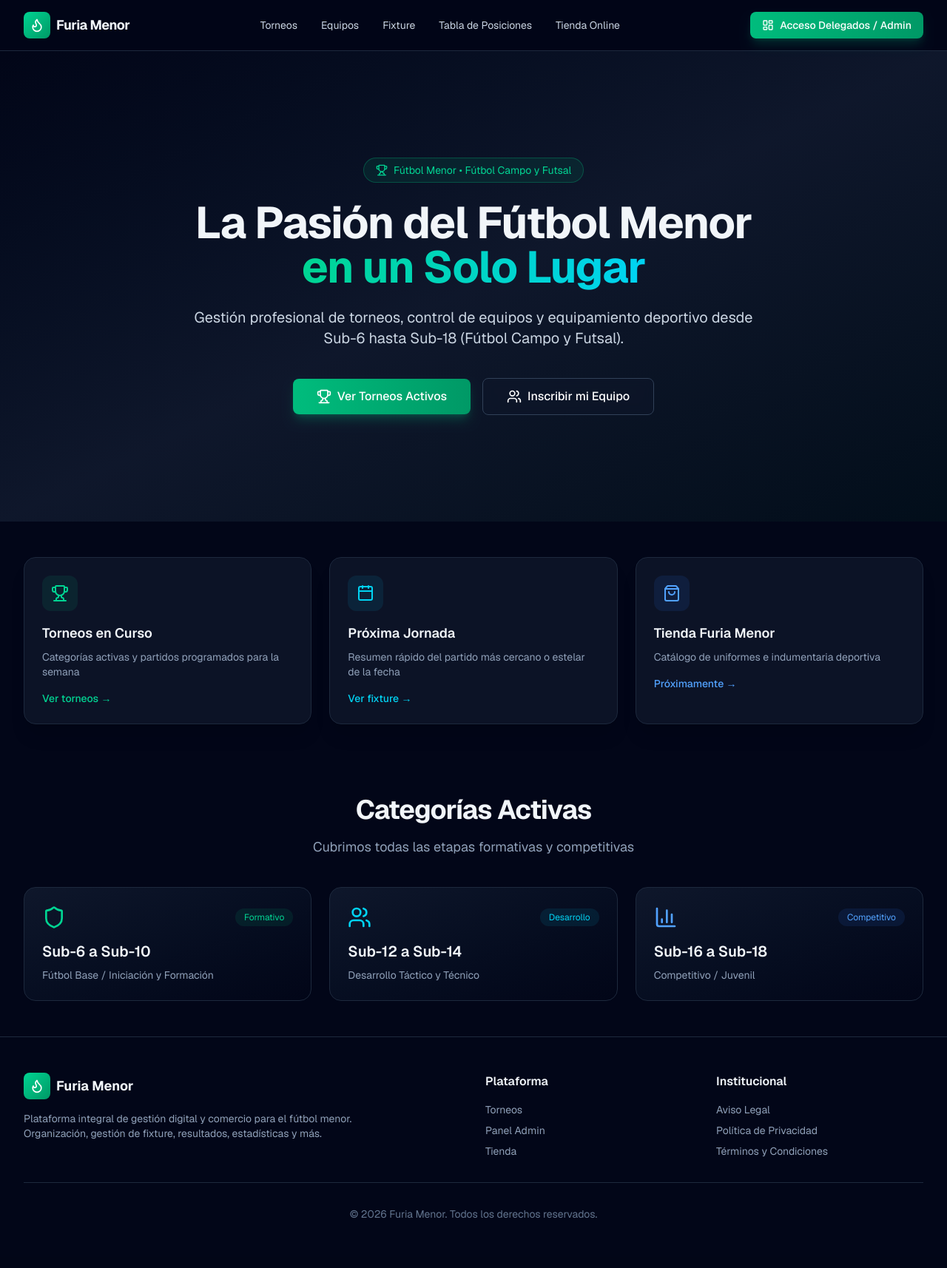
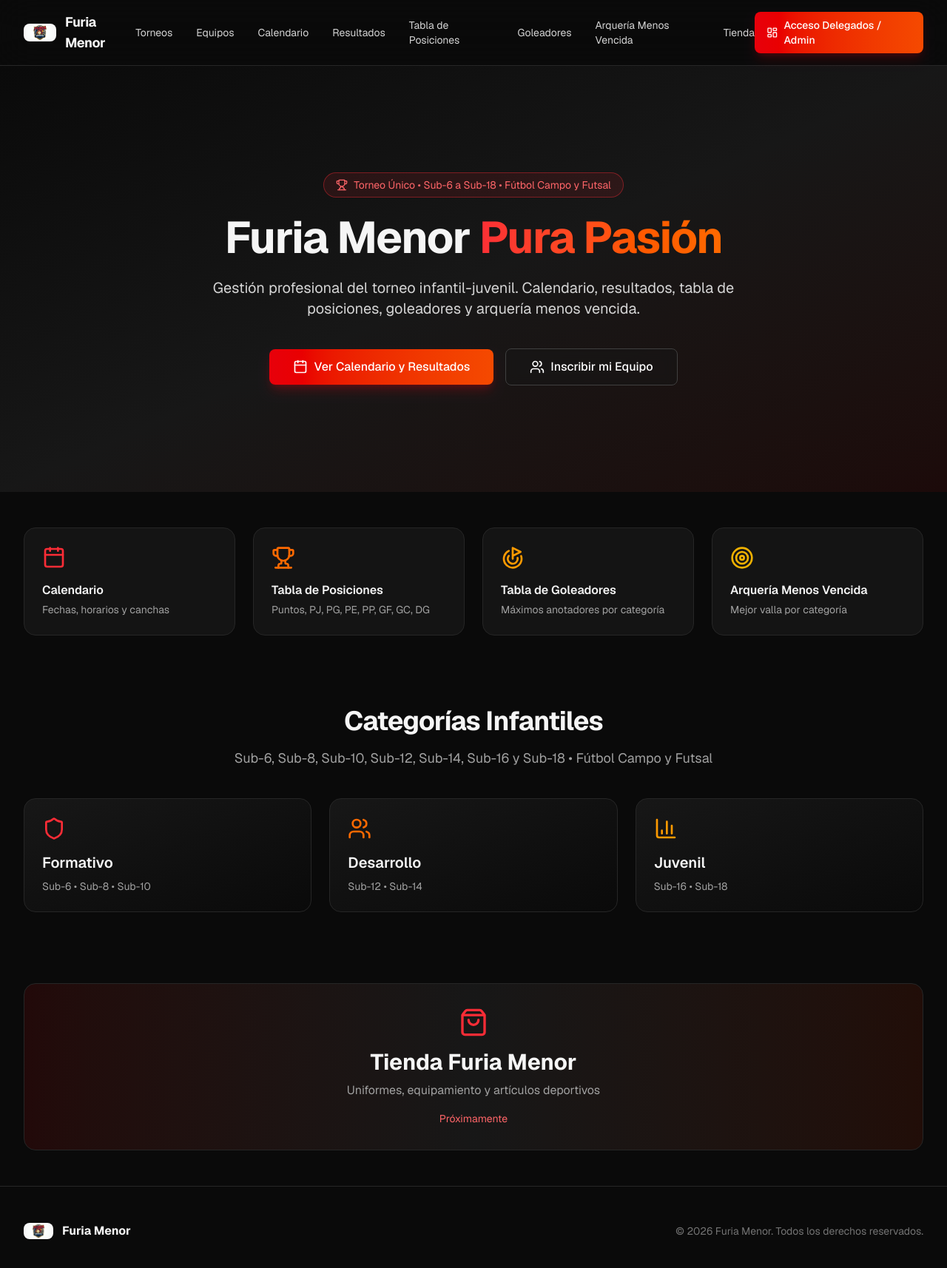
Before and after one commit to Leeonardo/FuriaMenor, a Next.js app: page / in a window 1280 px wide. Shown: the top 1714 px of the page at 74% size. Built offline with nearby package versions, Linux system fonts and the light colour scheme.

Commit message:
Update logo, colors and home for single tournament

```diff
--- a/src/app/layout.tsx
+++ b/src/app/layout.tsx
@@ -15,6 +15,11 @@ const geistMono = Geist_Mono({
 export const metadata: Metadata = {
   title: "Furia Menor | Gestión de Torneos de Fútbol Menor",
   description: "Plataforma integral de gestión digital para torneos de fútbol menor. Desde Sub-6 hasta Sub-18, fútbol campo y futsal.",
+  icons: {
+    icon: "/favicon.ico",
+    shortcut: "/favicon.ico",
+    apple: "/favicon.ico",
+  },
 };
 
 export default function RootLayout({ children }: { children: React.ReactNode }) {
@@ -23,7 +28,7 @@ export default function RootLayout({ children }: { children: React.ReactNode })
       lang="es"
       className={`${geistSans.variable} ${geistMono.variable} h-full antialiased`}
     >
-      <body className="min-h-full flex flex-col bg-slate-950 text-slate-100">{children}</body>
+      <body className="min-h-full flex flex-col bg-neutral-950 text-neutral-100">{children}</body>
     </html>
   );
 }
--- a/src/app/page.tsx
+++ b/src/app/page.tsx
@@ -1,47 +1,56 @@
+import Image from "next/image";
 import Link from "next/link";
 import {
   BarChart3,
   Calendar,
-  Flame,
+  Goal,
   LayoutDashboard,
+  Shield,
   ShoppingBag,
-  Shield,
+  Target,
   Trophy,
   Users,
 } from "lucide-react";
 
 export default function Home() {
   return (
-    <div className="min-h-screen bg-slate-950 text-slate-100">
+    <div className="min-h-screen bg-neutral-950 text-neutral-100">
       {/* Navbar */}
-      <header className="sticky top-0 z-50 border-b border-slate-800 bg-slate-950/80 backdrop-blur-xl">
+      <header className="sticky top-0 z-50 border-b border-neutral-800 bg-neutral-950/90 backdrop-blur-xl">
         <nav className="mx-auto flex max-w-7xl items-center justify-between px-4 py-4 sm:px-6 lg:px-8">
-          <Link href="/" className="flex items-center gap-2">
-            <div className="flex h-9 w-9 items-center justify-center rounded-lg bg-gradient-to-br from-emerald-400 to-emerald-600">
-              <Flame className="h-5 w-5 text-white" />
-            </div>
+          <Link href="/" className="flex items-center gap-3">
+            <Image src="/logo.jpeg" alt="Furia Menor" width={44} height={44} className="rounded-lg" />
             <span className="text-lg font-bold tracking-tight">Furia Menor</span>
           </Link>
           <div className="hidden items-center gap-8 md:flex">
-            <Link href="/tournaments" className="text-sm text-slate-300 transition hover:text-white">
+            <Link href="/tournaments" className="text-sm text-neutral-300 transition hover:text-white">
               Torneos
             </Link>
-            <Link href="#equipos" className="text-sm text-slate-300 transition hover:text-white">
+            <Link href="#equipos" className="text-sm text-neutral-300 transition hover:text-white">
               Equipos
             </Link>
-            <Link href="/tournaments" className="text-sm text-slate-300 transition hover:text-white">
-              Fixture
+            <Link href="/tournaments" className="text-sm text-neutral-300 transition hover:text-white">
+              Calendario
             </Link>
-            <Link href="#posiciones" className="text-sm text-slate-300 transition hover:text-white">
+            <Link href="#resultados" className="text-sm text-neutral-300 transition hover:text-white">
+              Resultados
+            </Link>
+            <Link href="#tabla" className="text-sm text-neutral-300 transition hover:text-white">
               Tabla de Posiciones
             </Link>
-            <Link href="#tienda" className="text-sm text-slate-300 transition hover:text-white">
-              Tienda Online
+            <Link href="#goleadores" className="text-sm text-neutral-300 transition hover:text-white">
+              Goleadores
+            </Link>
+            <Link href="#arqueria" className="text-sm text-neutral-300 transition hover:text-white">
+              Arquería Menos Vencida
+            </Link>
+            <Link href="#tienda" className="text-sm text-neutral-300 transition hover:text-white">
+              Tienda
             </Link>
           </div>
           <Link
             href="/dashboard/tournaments"
-            className="flex items-center gap-2 rounded-lg bg-gradient-to-r from-emerald-500 to-emerald-600 px-4 py-2 text-sm font-medium text-white shadow-lg shadow-emerald-500/20 transition hover:from-emerald-400 hover:to-emerald-500"
+            className="flex items-center gap-2 rounded-lg bg-gradient-to-r from-red-600 to-orange-600 px-4 py-2 text-sm font-medium text-white shadow-lg shadow-red-600/20 transition hover:from-red-500 hover:to-orange-500"
           >
             <LayoutDashboard className="h-4 w-4" />
             Acceso Delegados / Admin
@@ -52,34 +61,34 @@ export default function Home() {
       <main>
         {/* Hero */}
         <section className="relative overflow-hidden">
-          <div className="absolute inset-0 bg-gradient-to-br from-slate-950 via-slate-900 to-emerald-950/20" />
-          <div className="absolute inset-0 bg-[radial-gradient(ellipse_at_top,_var(--tw-gradient-stops))] from-emerald-500/10 via-transparent to-transparent" />
+          <div className="absolute inset-0 bg-gradient-to-br from-neutral-950 via-neutral-900 to-red-950/30" />
+          <div className="absolute inset-0 bg-[radial-gradient(ellipse_at_top,_var(--tw-gradient-stops))] from-red-600/15 via-transparent to-transparent" />
           <div className="relative mx-auto max-w-7xl px-4 py-20 sm:px-6 sm:py-28 lg:px-8 lg:py-36">
             <div className="mx-auto max-w-3xl text-center">
-              <div className="mb-6 inline-flex items-center gap-2 rounded-full border border-emerald-500/30 bg-emerald-500/10 px-4 py-1.5 text-sm text-emerald-400">
+              <div className="mb-6 inline-flex items-center gap-2 rounded-full border border-red-500/40 bg-red-500/10 px-4 py-1.5 text-sm text-red-400">
                 <Trophy className="h-4 w-4" />
-                Fútbol Menor • Fútbol Campo y Futsal
+                Torneo Único • Sub-6 a Sub-18 • Fútbol Campo y Futsal
               </div>
               <h1 className="text-4xl font-bold tracking-tight sm:text-5xl lg:text-6xl">
-                La Pasión del Fútbol Menor
-                <span className="bg-gradient-to-r from-emerald-400 to-cyan-400 bg-clip-text text-transparent">
-                  {" "}en un Solo Lugar
+                Furia Menor
+                <span className="bg-gradient-to-r from-red-500 to-orange-500 bg-clip-text text-transparent">
+                  {" "}Pura Pasión
                 </span>
               </h1>
-              <p className="mt-6 text-lg text-slate-300 sm:text-xl">
-                Gestión profesional de torneos, control de equipos y equipamiento deportivo desde Sub-6 hasta Sub-18 (Fútbol Campo y Futsal).
+              <p className="mt-6 text-lg text-neutral-300 sm:text-xl">
+                Gestión profesional del torneo infantil-juvenil. Calendario, resultados, tabla de posiciones, goleadores y arquería menos vencida.
               </p>
               <div className="mt-10 flex flex-col items-center justify-center gap-4 sm:flex-row">
                 <Link
                   href="/tournaments"
-                  className="flex w-full items-center justify-center gap-2 rounded-lg bg-gradient-to-r from-emerald-500 to-emerald-600 px-8 py-3 font-medium text-white shadow-lg shadow-emerald-500/25 transition hover:from-emerald-400 hover:to-emerald-500 sm:w-auto"
+                  className="flex w-full items-center justify-center gap-2 rounded-lg bg-gradient-to-r from-red-600 to-orange-600 px-8 py-3 font-medium text-white shadow-lg shadow-red-600/25 transition hover:from-red-500 hover:to-orange-500 sm:w-auto"
                 >
-                  <Trophy className="h-5 w-5" />
-                  Ver Torneos Activos
+                  <Calendar className="h-5 w-5" />
+                  Ver Calendario y Resultados
                 </Link>
                 <Link
-                  href="/dashboard/tournaments"
-                  className="flex w-full items-center justify-center gap-2 rounded-lg border border-slate-700 bg-slate-900/50 px-8 py-3 font-medium text-white backdrop-blur-sm transition hover:border-emerald-500/50 hover:bg-slate-800/50 sm:w-auto"
+                  href="/tournaments"
+                  className="flex w-full items-center justify-center gap-2 rounded-lg border border-neutral-700 bg-neutral-900/50 px-8 py-3 font-medium text-white backdrop-blur-sm transition hover:border-red-500/50 hover:bg-neutral-800/50 sm:w-auto"
                 >
                   <Users className="h-5 w-5" />
                   Inscribir mi Equipo
@@ -89,58 +98,28 @@ export default function Home() {
           </div>
         </section>
 
-        {/* Stats / Quick Access */}
+        {/* Quick Access */}
         <section className="mx-auto max-w-7xl px-4 py-12 sm:px-6 lg:px-8">
-          <div className="grid gap-6 md:grid-cols-3">
-            <Link
-              href="/tournaments"
-              className="group relative overflow-hidden rounded-2xl border border-slate-800 bg-slate-900/80 p-6 backdrop-blur-md shadow-xl transition-all hover:border-emerald-500/50"
-            >
-              <div className="absolute inset-0 bg-gradient-to-br from-emerald-500/5 to-transparent opacity-0 transition-opacity group-hover:opacity-100" />
-              <div className="relative">
-                <div className="mb-4 flex h-12 w-12 items-center justify-center rounded-xl bg-emerald-500/10">
-                  <Trophy className="h-6 w-6 text-emerald-400" />
-                </div>
-                <h3 className="text-lg font-semibold">Torneos en Curso</h3>
-                <p className="mt-2 text-sm text-slate-400">
-                  Categorías activas y partidos programados para la semana
-                </p>
-                <p className="mt-4 text-sm font-medium text-emerald-400">Ver torneos →</p>
-              </div>
+          <div className="grid gap-6 md:grid-cols-4">
+            <Link href="/tournaments" className="group rounded-2xl border border-neutral-800 bg-neutral-900/80 p-6 transition-all hover:border-red-500/50">
+              <Calendar className="mb-4 h-8 w-8 text-red-500" />
+              <h3 className="font-semibold">Calendario</h3>
+              <p className="mt-1 text-sm text-neutral-400">Fechas, horarios y canchas</p>
             </Link>
-
-            <Link
-              href="/tournaments"
-              className="group relative overflow-hidden rounded-2xl border border-slate-800 bg-slate-900/80 p-6 backdrop-blur-md shadow-xl transition-all hover:border-emerald-500/50"
-            >
-              <div className="absolute inset-0 bg-gradient-to-br from-cyan-500/5 to-transparent opacity-0 transition-opacity group-hover:opacity-100" />
-              <div className="relative">
-                <div className="mb-4 flex h-12 w-12 items-center justify-center rounded-xl bg-cyan-500/10">
-                  <Calendar className="h-6 w-6 text-cyan-400" />
-                </div>
-                <h3 className="text-lg font-semibold">Próxima Jornada</h3>
-                <p className="mt-2 text-sm text-slate-400">
-                  Resumen rápido del partido más cercano o estelar de la fecha
-                </p>
-                <p className="mt-4 text-sm font-medium text-cyan-400">Ver fixture →</p>
-              </div>
+            <Link href="/tournaments" className="group rounded-2xl border border-neutral-800 bg-neutral-900/80 p-6 transition-all hover:border-orange-500/50">
+              <Trophy className="mb-4 h-8 w-8 text-orange-500" />
+              <h3 className="font-semibold">Tabla de Posiciones</h3>
+              <p className="mt-1 text-sm text-neutral-400">Puntos, PJ, PG, PE, PP, GF, GC, DG</p>
             </Link>
-
-            <Link
-              href="#tienda"
-              className="group relative overflow-hidden rounded-2xl border border-slate-800 bg-slate-900/80 p-6 backdrop-blur-md shadow-xl transition-all hover:border-emerald-500/50"
-            >
-              <div className="absolute inset-0 bg-gradient-to-br from-blue-500/5 to-transparent opacity-0 transition-opacity group-hover:opacity-100" />
-              <div className="relative">
-                <div className="mb-4 flex h-12 w-12 items-center justify-center rounded-xl bg-blue-500/10">
-                  <ShoppingBag className="h-6 w-6 text-blue-400" />
-                </div>
-                <h3 className="text-lg font-semibold">Tienda Furia Menor</h3>
-                <p className="mt-2 text-sm text-slate-400">
-                  Catálogo de uniformes e indumentaria deportiva
-                </p>
-                <p className="mt-4 text-sm font-medium text-blue-400">Próximamente →</p>
-              </div>
+            <Link href="/tournaments" className="group rounded-2xl border border-neutral-800 bg-neutral-900/80 p-6 transition-all hover:border-amber-500/50">
+              <Goal className="mb-4 h-8 w-8 text-amber-500" />
+              <h3 className="font-semibold">Tabla de Goleadores</h3>
+              <p className="mt-1 text-sm text-neutral-400">Máximos anotadores por categoría</p>
+            </Link>
+            <Link href="/tournaments" className="group rounded-2xl border border-neutral-800 bg-neutral-900/80 p-6 transition-all hover:border-yellow-500/50">
+              <Target className="mb-4 h-8 w-8 text-yellow-500" />
+              <h3 className="font-semibold">Arquería Menos Vencida</h3>
+              <p className="mt-1 text-sm text-neutral-400">Mejor valla por categoría</p>
             </Link>
           </div>
         </section>
@@ -148,86 +127,52 @@ export default function Home() {
         {/* Categories */}
         <section className="mx-auto max-w-7xl px-4 py-12 sm:px-6 lg:px-8">
           <div className="mb-10 text-center">
-            <h2 className="text-3xl font-bold tracking-tight sm:text-4xl">Categorías Activas</h2>
-            <p className="mt-4 text-lg text-slate-400">
-              Cubrimos todas las etapas formativas y competitivas
+            <h2 className="text-3xl font-bold tracking-tight sm:text-4xl">Categorías Infantiles</h2>
+            <p className="mt-4 text-lg text-neutral-400">
+              Sub-6, Sub-8, Sub-10, Sub-12, Sub-14, Sub-16 y Sub-18 • Fútbol Campo y Futsal
             </p>
           </div>
           <div className="grid gap-6 md:grid-cols-3">
-            <div className="group relative overflow-hidden rounded-2xl border border-slate-800 bg-gradient-to-br from-slate-900 to-slate-950 p-6 transition-all hover:border-emerald-500/50">
-              <div className="mb-4 flex items-center justify-between">
-                <Shield className="h-8 w-8 text-emerald-400" />
-                <span className="rounded-full bg-emerald-500/10 px-3 py-1 text-xs text-emerald-400">Formativo</span>
-              </div>
-              <h3 className="text-xl font-semibold">Sub-6 a Sub-10</h3>
-              <p className="mt-2 text-sm text-slate-400">Fútbol Base / Iniciación y Formación</p>
+            <div className="rounded-2xl border border-neutral-800 bg-gradient-to-br from-neutral-900 to-neutral-950 p-6">
+              <Shield className="mb-4 h-8 w-8 text-red-500" />
+              <h3 className="text-xl font-semibold">Formativo</h3>
+              <p className="mt-2 text-sm text-neutral-400">Sub-6 • Sub-8 • Sub-10</p>
             </div>
-            <div className="group relative overflow-hidden rounded-2xl border border-slate-800 bg-gradient-to-br from-slate-900 to-slate-950 p-6 transition-all hover:border-cyan-500/50">
-              <div className="mb-4 flex items-center justify-between">
-                <Users className="h-8 w-8 text-cyan-400" />
-                <span className="rounded-full bg-cyan-500/10 px-3 py-1 text-xs text-cyan-400">Desarrollo</span>
-              </div>
-              <h3 className="text-xl font-semibold">Sub-12 a Sub-14</h3>
-              <p className="mt-2 text-sm text-slate-400">Desarrollo Táctico y Técnico</p>
+            <div className="rounded-2xl border border-neutral-800 bg-gradient-to-br from-neutral-900 to-neutral-950 p-6">
+              <Users className="mb-4 h-8 w-8 text-orange-500" />
+              <h3 className="text-xl font-semibold">Desarrollo</h3>
+              <p className="mt-2 text-sm text-neutral-400">Sub-12 • Sub-14</p>
             </div>
-            <div className="group relative overflow-hidden rounded-2xl border border-slate-800 bg-gradient-to-br from-slate-900 to-slate-950 p-6 transition-all hover:border-blue-500/50">
-              <div className="mb-4 flex items-center justify-between">
-                <BarChart3 className="h-8 w-8 text-blue-400" />
-                <span className="rounded-full bg-blue-500/10 px-3 py-1 text-xs text-blue-400">Competitivo</span>
-              </div>
-              <h3 className="text-xl font-semibold">Sub-16 a Sub-18</h3>
-              <p className="mt-2 text-sm text-slate-400">Competitivo / Juvenil</p>
+            <div className="rounded-2xl border border-neutral-800 bg-gradient-to-br from-neutral-900 to-neutral-950 p-6">
+              <BarChart3 className="mb-4 h-8 w-8 text-amber-500" />
+              <h3 className="text-xl font-semibold">Juvenil</h3>
+              <p className="mt-2 text-sm text-neutral-400">Sub-16 • Sub-18</p>
             </div>
+          </div>
+        </section>
+
+        {/* Tienda visual */}
+        <section id="tienda" className="mx-auto max-w-7xl px-4 py-12 sm:px-6 lg:px-8">
+          <div className="relative overflow-hidden rounded-2xl border border-neutral-800 bg-gradient-to-r from-red-950/40 via-neutral-900 to-orange-950/40 p-8 text-center">
+            <ShoppingBag className="mx-auto mb-4 h-10 w-10 text-red-500" />
+            <h2 className="text-2xl font-bold sm:text-3xl">Tienda Furia Menor</h2>
+            <p className="mt-2 text-neutral-400">Uniformes, equipamiento y artículos deportivos</p>
+            <p className="mt-4 text-sm text-red-400">Próximamente</p>
           </div>
         </section>
       </main>
 
       {/* Footer */}
-      <footer className="border-t border-slate-800 bg-slate-950">
+      <footer className="border-t border-neutral-800 bg-neutral-950">
         <div className="mx-auto max-w-7xl px-4 py-12 sm:px-6 lg:px-8">
-          <div className="grid gap-8 md:grid-cols-4">
-            <div className="md:col-span-2">
-              <div className="flex items-center gap-2">
-                <div className="flex h-9 w-9 items-center justify-center rounded-lg bg-gradient-to-br from-emerald-400 to-emerald-600">
-                  <Flame className="h-5 w-5 text-white" />
-                </div>
-                <span className="text-lg font-bold">Furia Menor</span>
-              </div>
-              <p className="mt-4 max-w-md text-sm text-slate-400">
-                Plataforma integral de gestión digital y comercio para el fútbol menor. Organización, gestión de fixture, resultados, estadísticas y más.
-              </p>
+          <div className="flex flex-col items-center justify-between gap-6 md:flex-row">
+            <div className="flex items-center gap-3">
+              <Image src="/logo.jpeg" alt="Furia Menor" width={40} height={40} className="rounded-lg" />
+              <span className="font-bold">Furia Menor</span>
             </div>
-            <div>
-              <h4 className="font-semibold">Plataforma</h4>
-              <ul className="mt-4 space-y-2 text-sm text-slate-400">
-                <li>
-                  <Link href="/tournaments" className="transition hover:text-white">
-                    Torneos
-                  </Link>
-                </li>
-                <li>
-                  <Link href="/dashboard/tournaments" className="transition hover:text-white">
-                    Panel Admin
-                  </Link>
-                </li>
-                <li>
-                  <Link href="#tienda" className="transition hover:text-white">
-                    Tienda
-                  </Link>
-                </li>
-              </ul>
-            </div>
-            <div>
-              <h4 className="font-semibold">Institucional</h4>
-              <ul className="mt-4 space-y-2 text-sm text-slate-400">
-                <li>Aviso Legal</li>
-                <li>Política de Privacidad</li>
-                <li>Términos y Condiciones</li>
-              </ul>
-            </div>
-          </div>
-          <div className="mt-8 border-t border-slate-800 pt-8 text-center text-sm text-slate-500">
-            <p>© {new Date().getFullYear()} Furia Menor. Todos los derechos reservados.</p>
+            <p className="text-center text-sm text-neutral-500">
+              © {new Date().getFullYear()} Furia Menor. Todos los derechos reservados.
+            </p>
           </div>
         </div>
       </footer>
```
Also changed, not shown: src/app/globals.css (+5 -2 lines), public/logo.jpeg (added), 1 other file (tests, documents, lock files or other folders).
